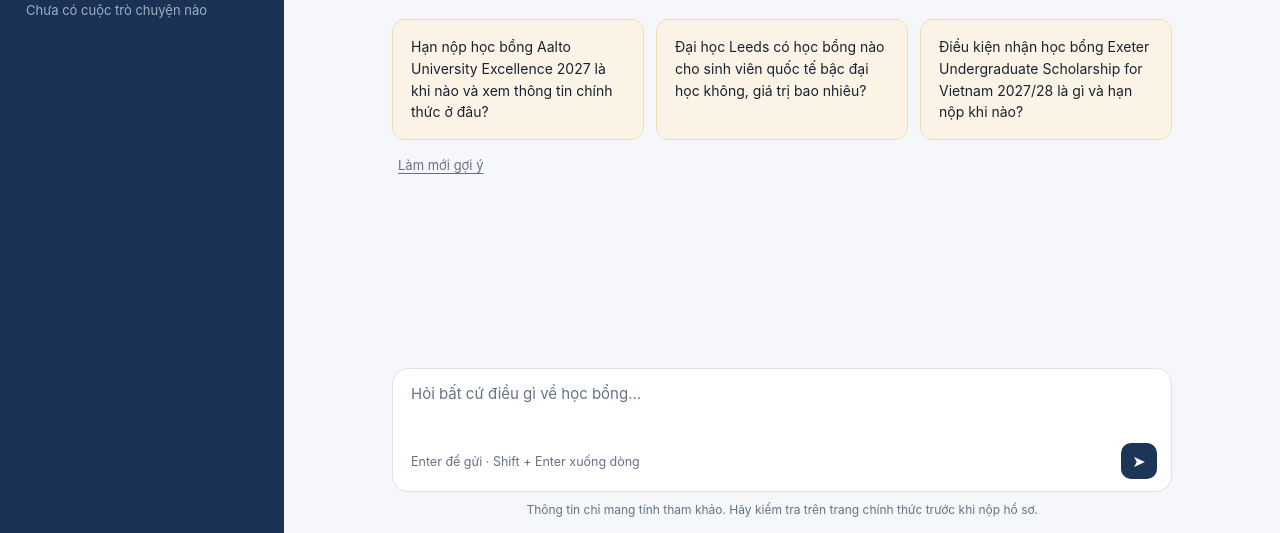
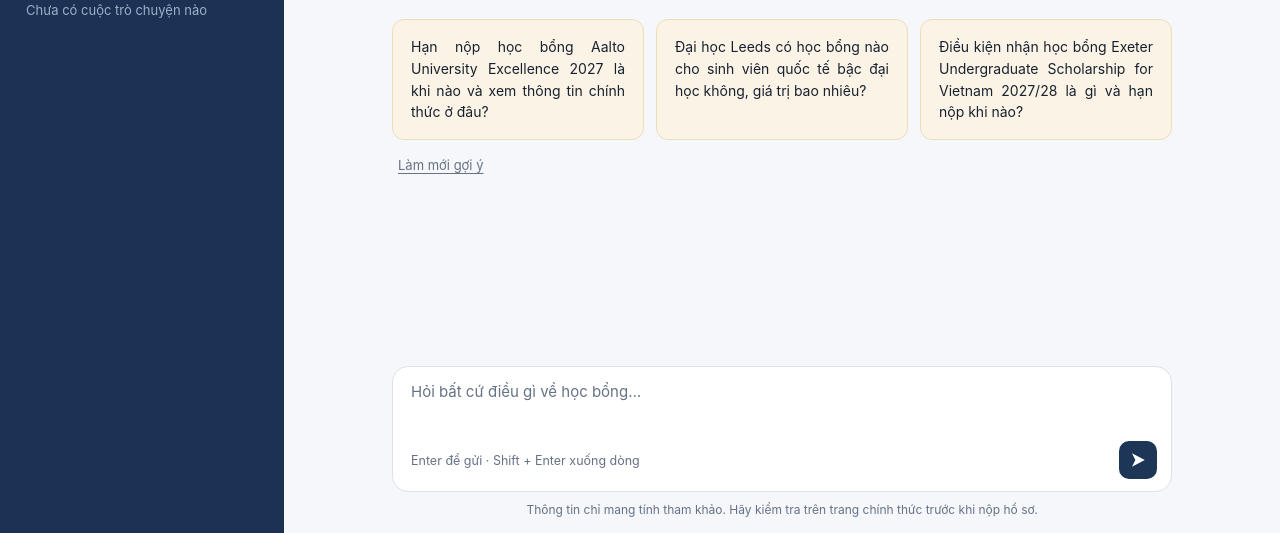
Before and after one commit to mthanh-412/OppHunter, a plain HTML site: page index.html in a window 1280 px wide. Shown: the part 267-800 px from the top of the page. Drawn offline with Linux system fonts and the light colour scheme.

```diff
--- a/index.html
+++ b/index.html
@@ -80,6 +80,7 @@ main{flex:1;display:flex;flex-direction:column;min-width:0;background:var(--bg)}
 @container (max-width:620px){.grid{grid-template-columns:1fr}}
 .q{display:flex;align-items:flex-start;justify-content:flex-start;background:var(--warm);border:1px solid var(--warmline);border-radius:12px;padding:16px 18px;text-align:left;font-size:14px;line-height:1.55;min-height:96px;color:var(--ink);text-wrap:pretty}
 .q:hover{border-color:var(--warmhov)}
+.q span{flex:1;min-width:0;text-align:justify;text-align-last:left;text-justify:inter-word}
 .refresh{margin:16px 0;font-size:13px;color:var(--mut);text-decoration:underline;text-underline-offset:3px}
 .refresh:hover{color:var(--acc)}
 .msg{display:flex;margin:20px 0}
@@ -102,9 +103,9 @@ sup.c{color:var(--acc);font-weight:700;margin-left:2px}
 .box:focus-within{border-color:var(--navy)}
 textarea{width:100%;border:0;outline:0;resize:none;background:transparent;font:inherit;font-size:15px;color:var(--ink);min-height:48px;max-height:160px;line-height:1.5;padding:0}
 textarea::placeholder{color:var(--mut)}
-.row{display:flex;align-items:center;justify-content:space-between;gap:12px;margin-top:8px}
-.hint{font-size:12.5px;color:var(--mut)}
-.send{background:var(--navy);color:var(--on);width:36px;height:36px;border-radius:10px;font-size:16px;flex:none}
+.row{display:flex;align-items:center;justify-content:flex-end;gap:12px;margin-top:8px}
+.hint{font-size:12.5px;color:var(--mut);margin-right:auto}
+.send{background:var(--navy);color:var(--on);width:38px;height:38px;border-radius:10px;flex:none;display:flex;align-items:center;justify-content:center;padding:0}
 .send:disabled{opacity:.45;cursor:default}
 .note{max-width:780px;margin:10px auto 0;text-align:center;font-size:12px;color:var(--mut)}
 .mask{display:none}
@@ -143,7 +144,7 @@ textarea::placeholder{color:var(--mut)}
  <div class="comp">
   <div class="box">
    <textarea id="inp" rows="2"></textarea>
-   <div class="row"><span class="hint" data-t="hint"></span><button class="send" id="send" aria-label="Send">➤</button></div>
+   <div class="row"><span class="hint" data-t="hint"></span><button class="send" id="send" aria-label="Send"><svg viewBox="0 0 24 24" width="18" height="18" aria-hidden="true"><path d="M4 3l17 9-17 9 4.5-9z" fill="currentColor"/></svg></button></div>
   </div>
   <div class="note" data-t="note"></div>
  </div>
@@ -206,7 +207,7 @@ function renderChat(){
  var c=chats.filter(function(x){return x.id===cur})[0],h="";
  if(!c||!c.msgs.length){
   var ps=[0,1,2].map(function(i){return P[(pOff+i)%P.length]});
-  h='<div class="hero"><h1>'+t("hi")+'<br><span class="n">'+t("ask")+'</span></h1><p>'+t("sub")+'</p><div class="grid">'+ps.map(function(p){return '<button class="q" data-q="'+esc(p[lang])+'">'+esc(p[lang])+'</button>'}).join("")+'</div><button class="refresh" id="ref">'+t("refresh")+'</button></div>';
+  h='<div class="hero"><h1>'+t("hi")+'<br><span class="n">'+t("ask")+'</span></h1><p>'+t("sub")+'</p><div class="grid">'+ps.map(function(p){return '<button class="q" data-q="'+esc(p[lang])+'"><span>'+esc(p[lang])+'</span></button>'}).join("")+'</div><button class="refresh" id="ref">'+t("refresh")+'</button></div>';
  }else h=c.msgs.map(msgHTML).join("");
  $("chat").innerHTML=h;
  var sc=$("scroll"),sm=animFrom<1e9;animFrom=1e9;sc.scrollTo({top:sc.scrollHeight,behavior:sm?"smooth":"auto"});
--- a/results/v3-vi-gemini.json
+++ b/results/v3-vi-gemini.json
@@ -5,7 +5,7 @@
     "answered_rate": 1.0,
     "cites_expected_doc": 1.0,
     "passes_validators": 1.0,
-    "needed_repair": 0.1,
+    "needed_repair": 0.07,
     "fallback_rate": 0.0,
     "false_block_rate": 0.0,
     "poison_leak_rate": 0.0,
```
